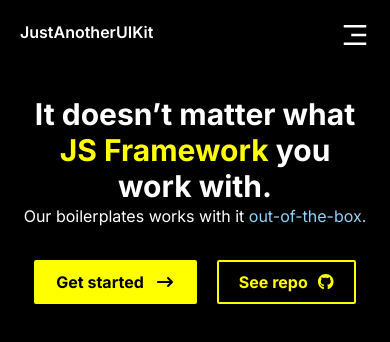
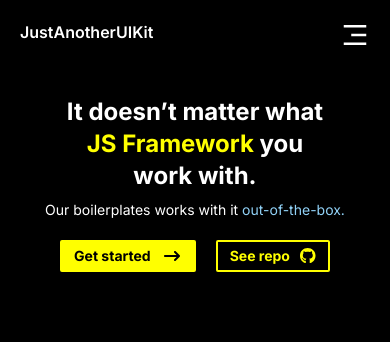
Before and after one commit to HenryAgu/DatAfrik, a React (Vite) app: page / in a window 390 px wide. Shown: the top 342 px of the page. Built offline with nearby package versions, Linux system fonts and the light colour scheme.

Commit message:
fix: mobile hero fixed

```diff
--- a/src/Pages/Home/components/Hero/Hero.jsx
+++ b/src/Pages/Home/components/Hero/Hero.jsx
@@ -5,16 +5,16 @@ import ArrowImage from "./images/Arrow.svg";
 const Hero = () => {
   return (
     <div className="text-white my-10 md:my-24 xl:my-24 text-center">
-      <h1 className="text-3xl xl:text-5xl font-bold xl:leading-12 xl:w-6/12 xl:my-0 xl:mx-auto">
+      <h1 className="text-2xl xl:text-5xl font-bold xl:leading-12 w-9/12 xl:w-6/12 my-0 mx-auto">
         It doesn’t matter what <span className="text-yellow">JS Framework</span>{" "}
         you work with.
       </h1>
-      <h4 className="xl:pt-3 xl:font-paragraph xl:text-2xl xl:leading-7">
+      <h4 className="pt-2 xl:pt-3 text-sm  xl:font-paragraph xl:text-2xl xl:leading-7">
         Our boilerplates works with it <span className="text-skyBlue">out-of-the-box.</span>
       </h4>
-      <div className="pt-8 flex justify-center items-center gap-x-5">
-        <button className="bg-yellow flex items-center gap-x-2.5 py-2 px-5 rounded-sm border-2 border-yellow"><p className=" text-black font-bold xl:font-paragraph xl:text-2xl xl:leading-7">Get started</p><img src={ArrowImage} alt="Started" /></button>
-        <button className="flex items-center gap-x-2.5 py-2 px-5 rounded-sm border-2 border-yellow"><p className=" text-yellow font-bold xl:font-paragraph xl:text-2xl xl:leading-7">See repo</p><img src={GithubImage} alt="Github" /></button>
+      <div className="pt-5 xl:pt-8 flex justify-center items-center gap-x-5">
+        <button className="bg-yellow flex items-center gap-x-2.5 py-1 px-3 xl:py-2 xl:px-5 rounded-sm border-2 border-yellow"><p className=" text-black font-bold xl:font-paragraph text-sm xl:text-2xl xl:leading-7">Get started</p><img src={ArrowImage} alt="Started" /></button>
+        <button className="flex items-center gap-x-2.5 xl:py-2 py-1 px-3 xl:px-5 rounded-sm border-2 border-yellow"><p className=" text-yellow font-bold xl:font-paragraph text-sm xl:text-2xl xl:leading-7">See repo</p><img src={GithubImage} alt="Github" /></button>
       </div>
     </div>
   );
```
